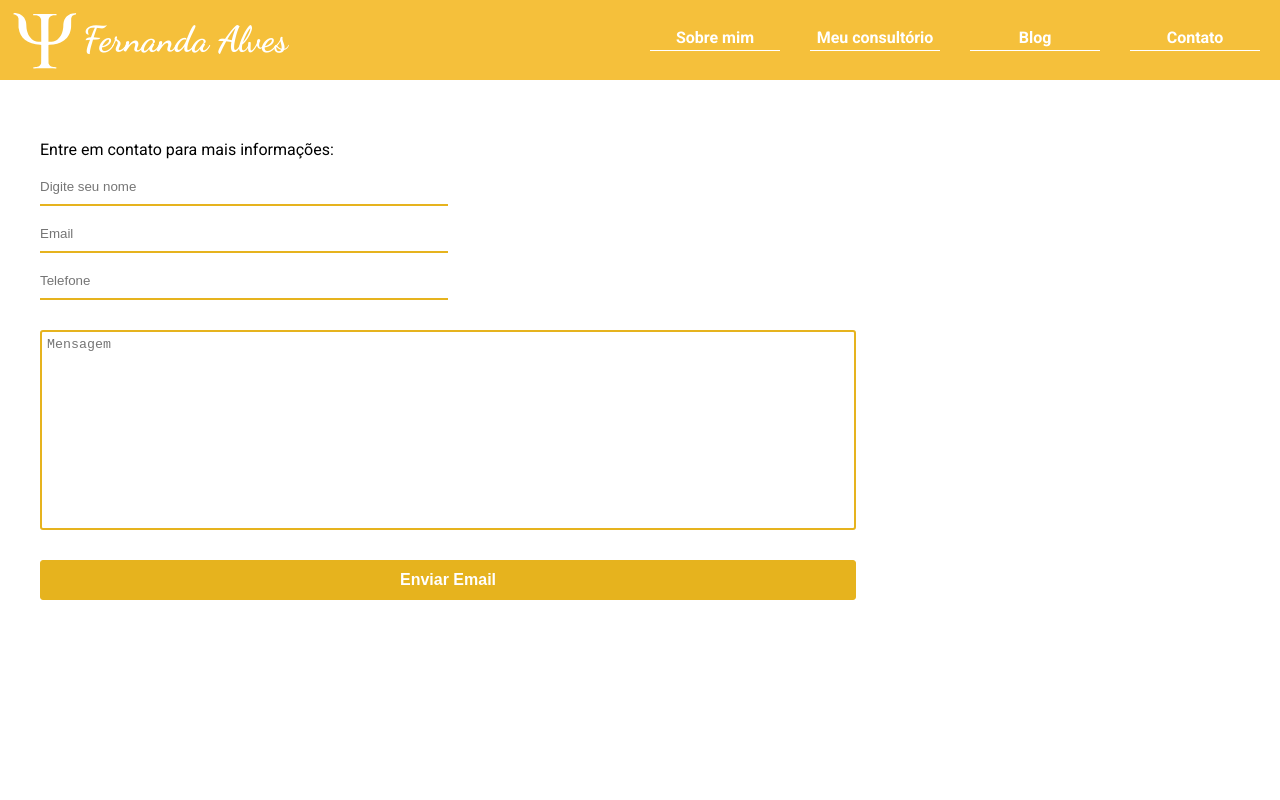
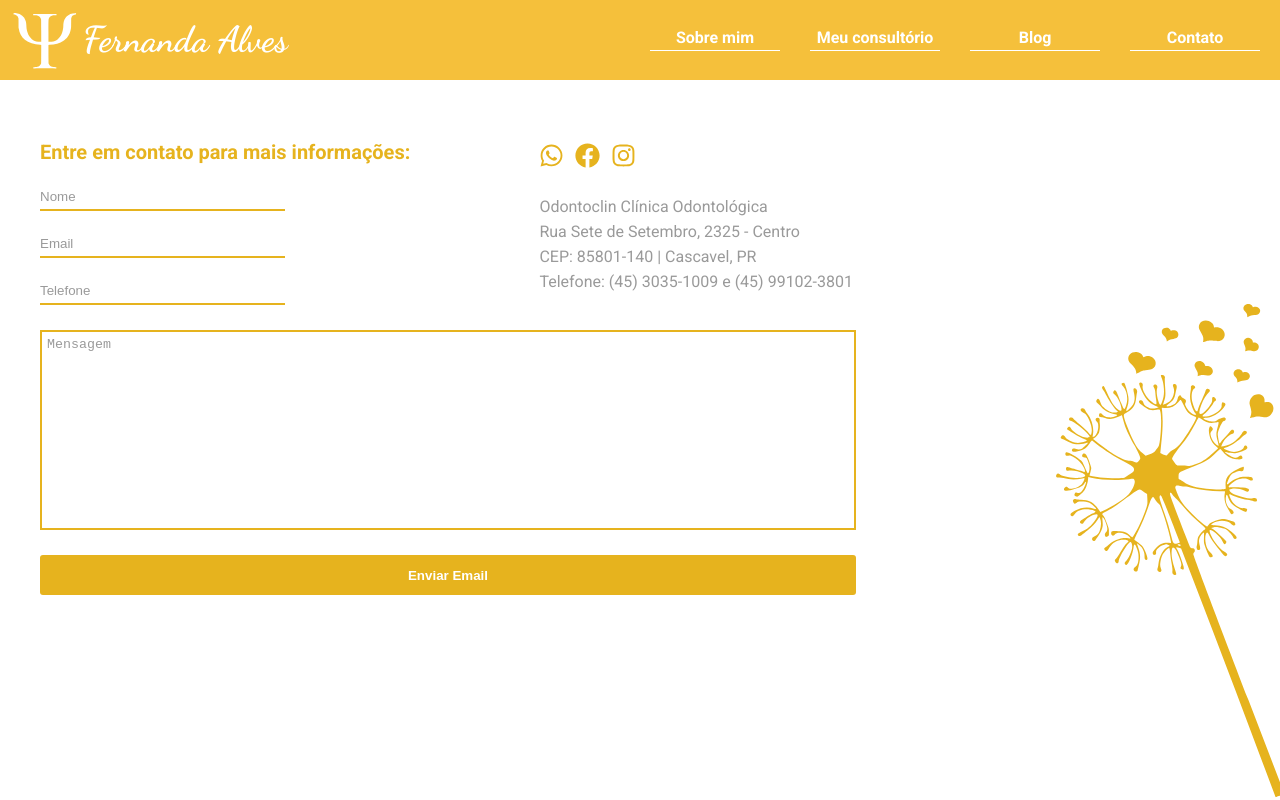
Before and after one commit to hyperyuri/psicfernanda.com.br, a React (Create React App) app: page /contato in a window 1280 px wide. Built offline with nearby package versions, Linux system fonts and the light colour scheme.

Commit message:
Editing Contact page layout

```diff
--- a/src/App.js
+++ b/src/App.js
@@ -1,6 +1,6 @@
 import React from "react";
 import Routes from "./routes";
-import "./Global.css";
+import "./global.css";
 
 function App() {
   return (
--- a/src/Global.css
+++ b/src/Global.css
@@ -10,5 +10,10 @@
   body {
     height: 100%;
     background-color: rgb(255, 255, 255);
-    overflow-x: hidden;
+    overflow: hidden;
   }
+
+
+   ul {
+     list-style: none;
+   }
--- a/src/pages/Contact/index.js
+++ b/src/pages/Contact/index.js
@@ -1,34 +1,35 @@
 import React from "react";
 import "./styles.css";
 import Header from "../../components/Header";
-import { FaWhatsapp, FaFacebookSquare, FaInstagram } from "react-icons/fa";
+import detail from "../../assets/detail.svg";
+import { FaWhatsapp, FaFacebook, FaInstagram } from "react-icons/fa";
 
 function Contact() {
   return (
     <>
       <Header />
       <div className="contactContainer">
-        <div className="inputable">
-          <p>Entre em contato para mais informações:</p>
-          <input type="text" placeholder="Digite seu nome" />
+        <form action="">
+          <div className="containerUpContact">
+            <div className="title">
+              <h3>Entre em contato para mais informações:</h3>
+              <input type="text" placeholder="Nome" />
               <input type="email" placeholder="Email" />
               <input type="text" placeholder="Telefone" />
-          <textarea type="text" placeholder="Mensagem" />
-          <button type="submit">Enviar Email</button>
             </div>
-        {/* <div className="otherInfor">
+            <div className="infos">
               <ul className="logos">
                 <li>
                   <a
                     target="_blank"
                     href="https://api.whatsapp.com/send?phone=5545991023801&text=Ol%C3%A1%2C%20vim%20pelo%20seu%20site!"
                   >
-                <FaWhatsapp />
+                    <FaWhatsapp size={25} />
                   </a>
                 </li>
                 <li>
-              <a target="_blank" thref="">
-                <FaFacebookSquare />
+                  <a target="_blank" href="https://facebook.com">
+                    <FaFacebook size={25} />
                   </a>
                 </li>
                 <li>
@@ -36,19 +37,23 @@ function Contact() {
                     target="_blank"
                     href="https://www.instagram.com/fernandaisayu/"
                   >
-                <FaInstagram />
+                    <FaInstagram size={25} />
                   </a>
                 </li>
               </ul>
               <ul>
                 <br />
                 <li>Odontoclin Clínica Odontológica</li>
-            <br />
                 <li>Rua Sete de Setembro, 2325 - Centro</li>
                 <li>CEP: 85801-140 | Cascavel, PR</li>
                 <li>Telefone: (45) 3035-1009 e (45) 99102-3801</li>
               </ul>
-        </div> */}
+            </div>
+          </div>
+          <textarea type="text" placeholder="Mensagem" />
+          <button type="submit">Enviar Email</button>
+        </form>
+        <img className="detail" src={detail} alt="detail" />
       </div>
     </>
   );
--- a/src/pages/Contact/styles.css
+++ b/src/pages/Contact/styles.css
@@ -2,45 +2,104 @@
 @import url('https://fonts.googleapis.com/css2?family=Roboto:wght@400;700&display=swap');
 
 div.contactContainer {
-    display: flex;
     font-family: Roboto, sans-serif;
     width: 70%;
     padding: 60px 40px;
+    max-height: 100vh;
 }
 
-div.inputable {
-    width: 100%;
+.detail {
+    position: fixed;
+    right: 0;
+    bottom: 0;
+    width: 20%;
+}
+
+div.contactContainer form {
     display: flex;
     flex-direction: column;
+    align-items: flex-start;
 }
 
-div.inputable input {
-    border: none;
-    margin-top: 10px;
-    border-bottom: 2px solid #e6b31e ;
-    padding: 10px 0;
+div.contactContainer form div.containerUpContact {
+    display: flex;
+    width: 100%;
+    align-items: flex-start;
+    justify-content: space-between;
+}
+div.contactContainer form ul.logos {
+    display: flex;
+    flex-direction: row;
     width: 50%;
 }
 
-div.inputable textarea {
-    border: 2px solid #e6b31e ;
-    width: 100%;
-    padding: 5px;
-    height: 200px;
-    border-radius: 3px;
-    margin: 30px 0;
-    resize: none;
+div.contactContainer form a {
+    color: #E6B31E;
 }
 
-div.inputable  button {
-    border:1px solid #e6b31e ;
-    background: #e6b31e;
-    font-size: 16px;
-    font-weight: bold;
-    border-radius: 3px;
-    color: white;
-    padding: 10px;
-    cursor: pointer;
+div.contactContainer form ul.logos li:nth-child(2){
+    margin-left: 5px;
+}
+div.contactContainer form ul.logos li:nth-child(3){
+    margin-left: 5px;
+}
+
+div.contactContainer form div.title  {
+    display: flex;
+    width: 50%;
+    flex-direction: column;
+    margin-right: 25px;
+}
+
+div.contactContainer form div.title h3 {
+    color: #E6B31E;
+    font-size: 20px;
+}
+div.contactContainer form div.title input {
+    width: 60%;
+    border: none;
+    margin-top: 25px;
+    border-bottom: 2px solid #E6B31E;
+    padding-bottom: 5px;
+    color: #9A9A9A;
+}
+div.contactContainer form ::placeholder {
+    color: #9A9A9A;
+}
+div.contactContainer form div.infos li.logos{
+    margin-left: 52px;
+}
+div.contactContainer form div.infos li {
+    color: #9A9A9A;
+    padding: 3px;
+}
+
+div.contactContainer form textarea {
+    width: 100%;
+    margin-top: 25px;
+    height: 200px;
+    border: 2px solid #E6B31E;
+    resize: none;
+    color: #9A9A9A;
+    padding: 5px;
+}
 
 
+
+div.contactContainer form button {
+    width: 100%;
+    margin-top: 25px;
+    height: 40px;
+    border: none;
+    background: #E6B31E;
+    font-weight: bold;
+    color: white;
+    border-radius: 3px;
+    cursor: pointer;
 }
+
+div.contactContainer form button:hover {
+    transition: 1s all;
+    transform: translateY(-3px);
+    opacity: 0.8;
+}
```
Also changed, not shown: src/assets/detail.svg (added). Lines whose indentation alone changed are shown as unchanged.
